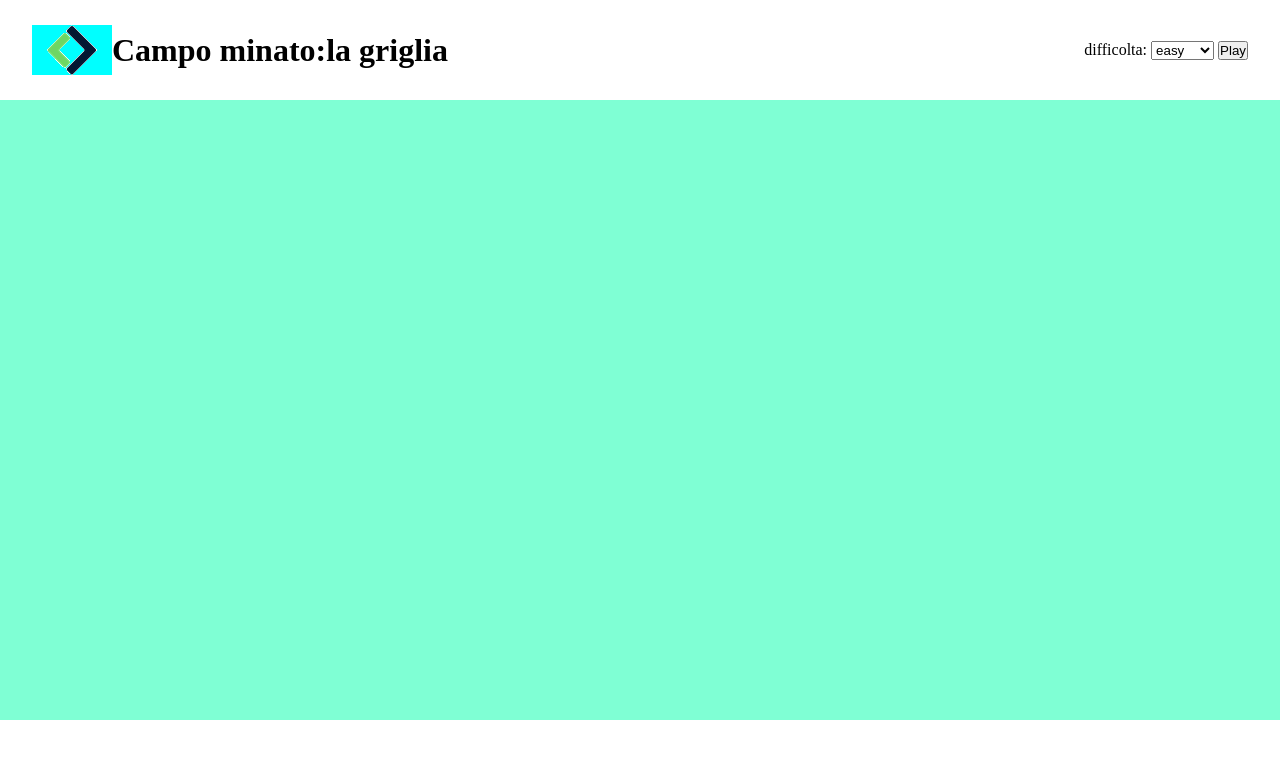
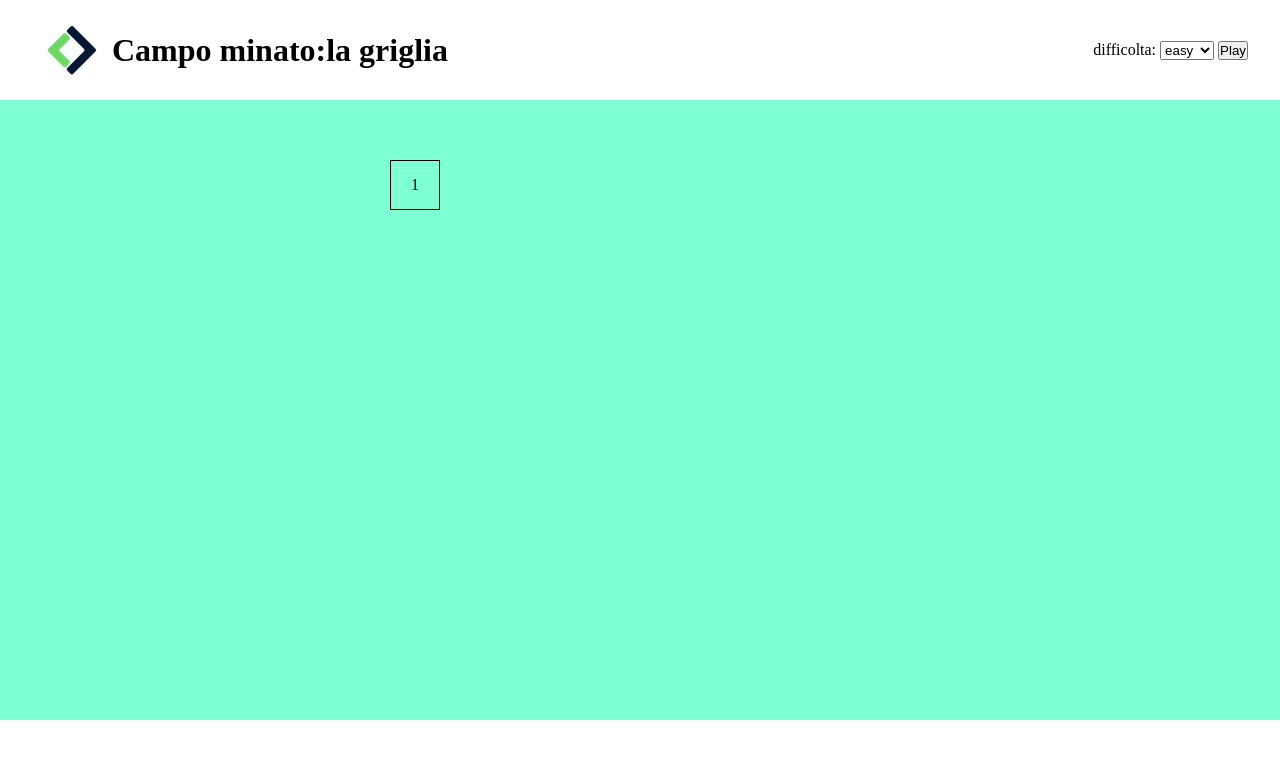
Before and after one commit to hexeva/js-campominato-grid, a plain HTML site: page index.html in a window 1280 px wide. Drawn offline with Linux system fonts and the light colour scheme.

Commit message:
end html structure

```diff
--- a/css/style.css
+++ b/css/style.css
@@ -25,6 +25,9 @@ main{
     width: 100%;
     height: calc(100vh - 180px);
     background-color: #7fffd4;
+    display: flex;
+    justify-content: center;
+    align-items: center;
 }
 
 footer{
@@ -38,7 +41,7 @@ footer{
 .logo{
     width: 80px;
     height: 100%;
-    background-color: aqua;
+
     display: flex;
     justify-content: center;
 
@@ -47,3 +50,24 @@ footer{
     display: flex;
     align-items: center;
 }
+
+
+/* MAIN */
+
+.game-table{
+    width: 500px;
+    height: 500px;
+
+    display: flex;
+    flex-wrap: wrap;
+    align-items: flex-start;
+}
+
+.square{
+    width: calc( 100% / 10);
+    height: calc(100% / 10);
+    border: 1px solid black;
+    display: flex;
+    justify-content: center;
+    align-items: center;
+}
--- a/index.html
+++ b/index.html
@@ -32,8 +32,8 @@
 
                     <select name="selezione difficolta" id="choose">
                         <option value="easy">easy</option>
-                        <option value="easy">normal</option>
                         <option value="easy">hard</option>
+                        <option value="easy">crazy</option>
                     </select>
 
                     <button>Play</button>
@@ -44,8 +44,21 @@
             <!-- end container -->
         </header>
         <!-- end header -->
-        <!-- main -->
+        <!-- MAIN -->
         <main>
+
+            <!-- square container -->
+
+            <div class="game-table">
+
+                <!-- single-square -->
+                <div class="square">
+                    <span>1</span>
+                </div>
+                <!-- single-square -->
+
+            </div>
+            <!-- square-container -->
 
         </main>
         <!-- end main -->
```
